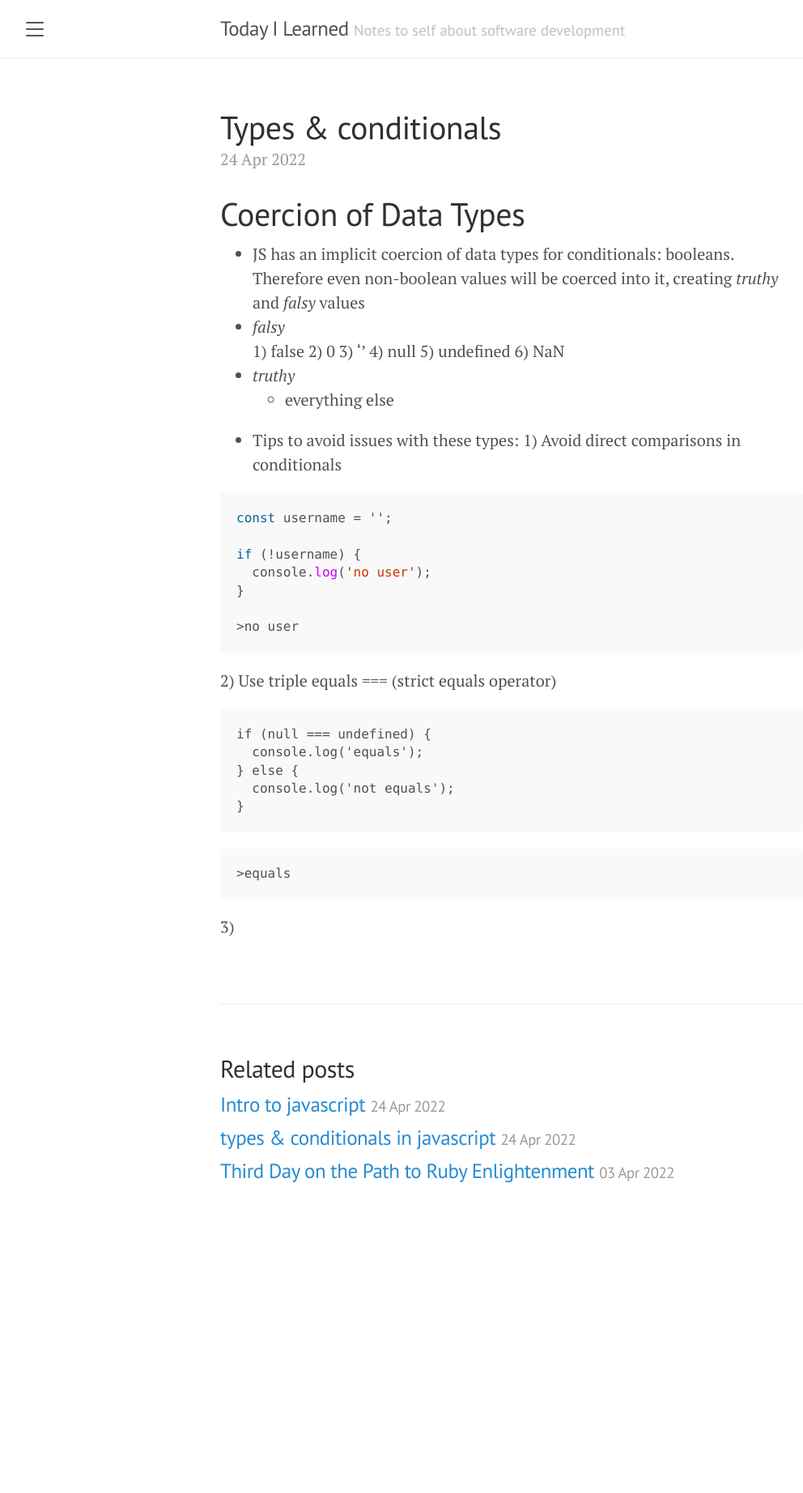
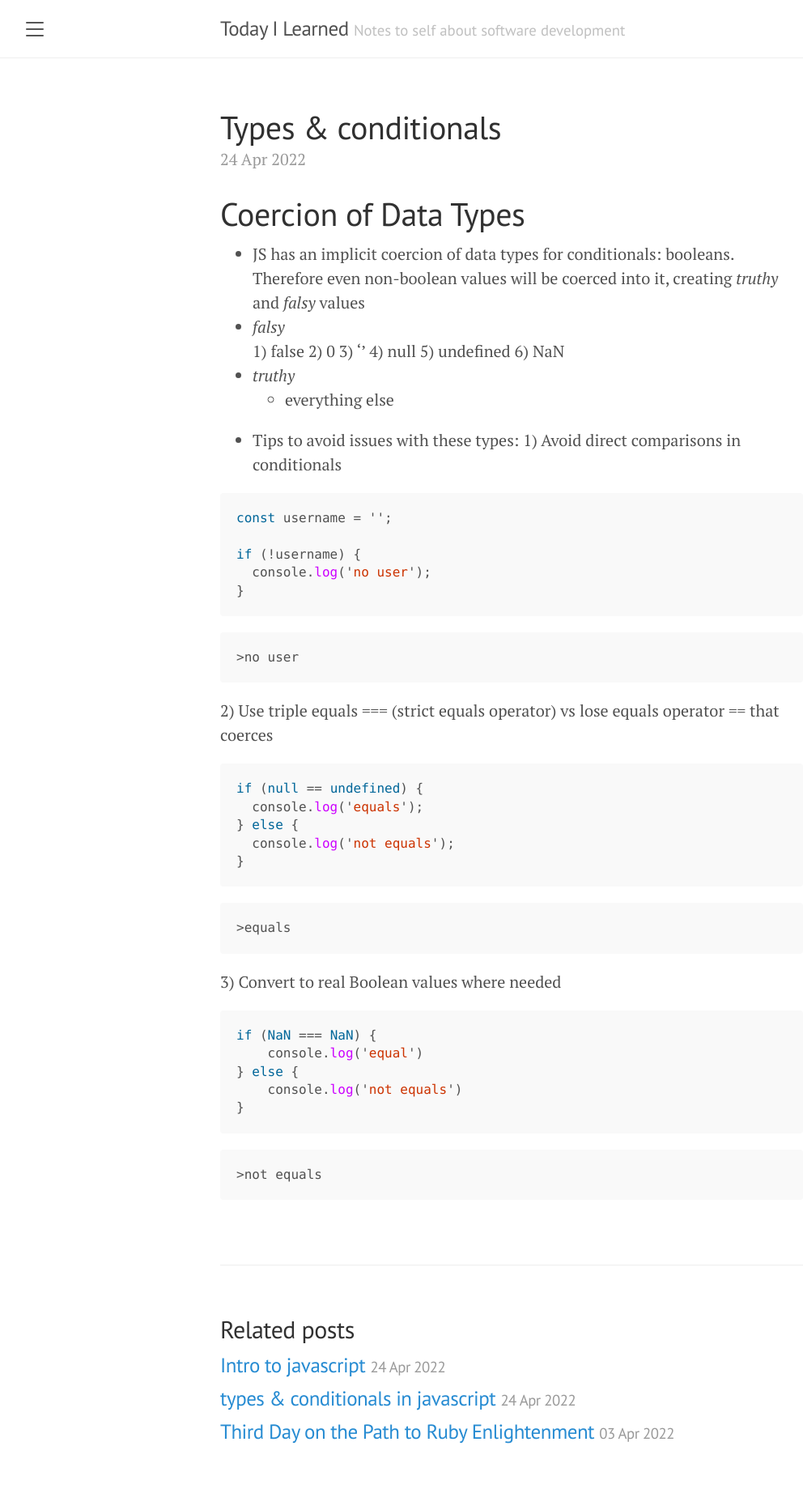
Before and after one commit to KevinDelaFuente/til, a Jekyll site: the page built from _posts/2022-04-24-Types & Conditionals.md, in a window 1280 px wide. Shown: the whole page at 81% size, without its empty margins (8-1000 px from the left). Built offline with Jekyll 4.4.1, drawn with Linux system fonts in a browser that asks for light colours; our own code applies the rules of GitHub Pages for plain Markdown files; before the commit the page ends 1522 px from its top, so only the background shows below that.

Commit message:
Update 2022-04-24-Types & Conditionals.md

````diff
--- a/_posts/2022-04-24-Types & Conditionals.md
+++ b/_posts/2022-04-24-Types & Conditionals.md
@@ -19,20 +19,32 @@ const username = '';
 if (!username) {
   console.log('no user');
 }
-
+```
+```javascript
 >no user
 ```
 
-  2) Use triple equals === (strict equals operator)
+  2) Use triple equals === (strict equals operator) vs lose equals operator == that coerces
 
-```
-if (null === undefined) {
+```javascript
+if (null == undefined) {
   console.log('equals');
 } else {
   console.log('not equals');
 }
 ```
-```
+```javascript
 >equals
 ```
-  3)
+  3) Convert to real Boolean values where needed
+
+```javascript
+if (NaN === NaN) {
+    console.log('equal')
+} else {
+    console.log('not equals')
+}
+```
+```javascript
+>not equals
+```
````
